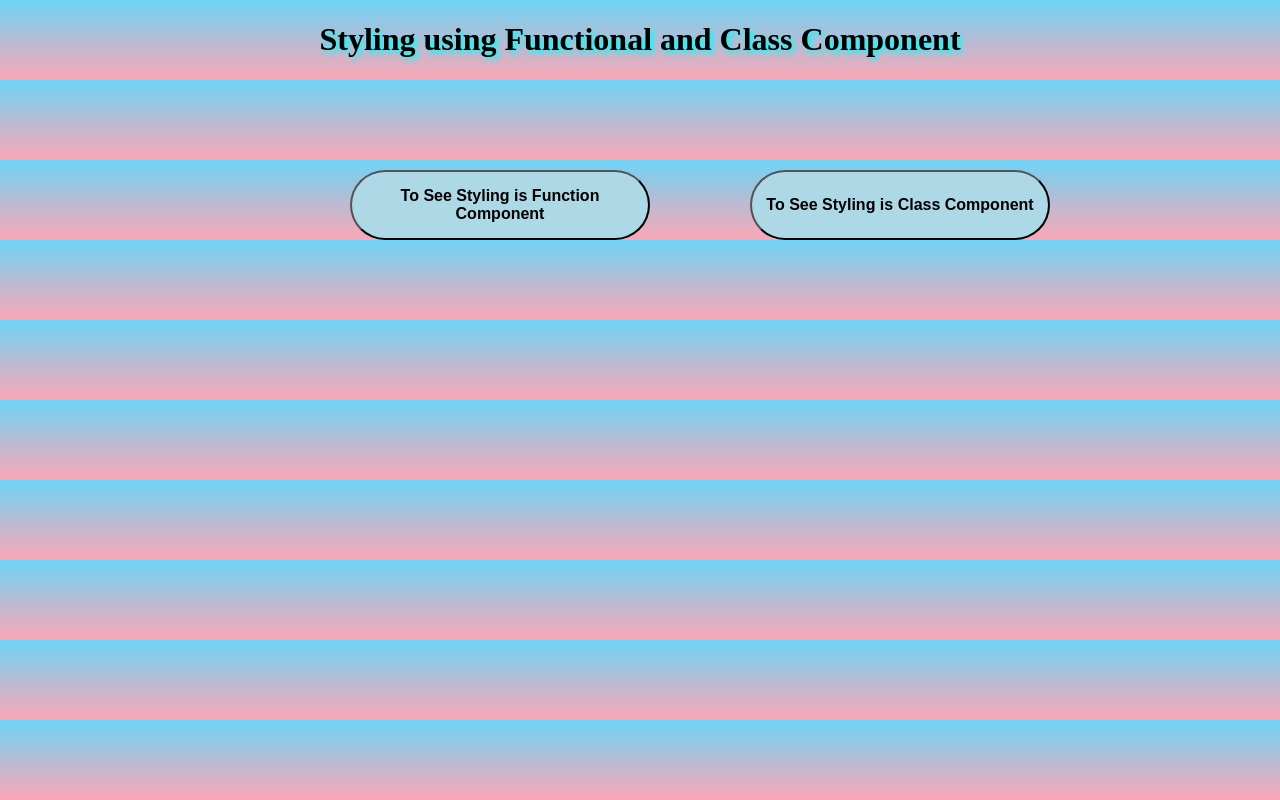
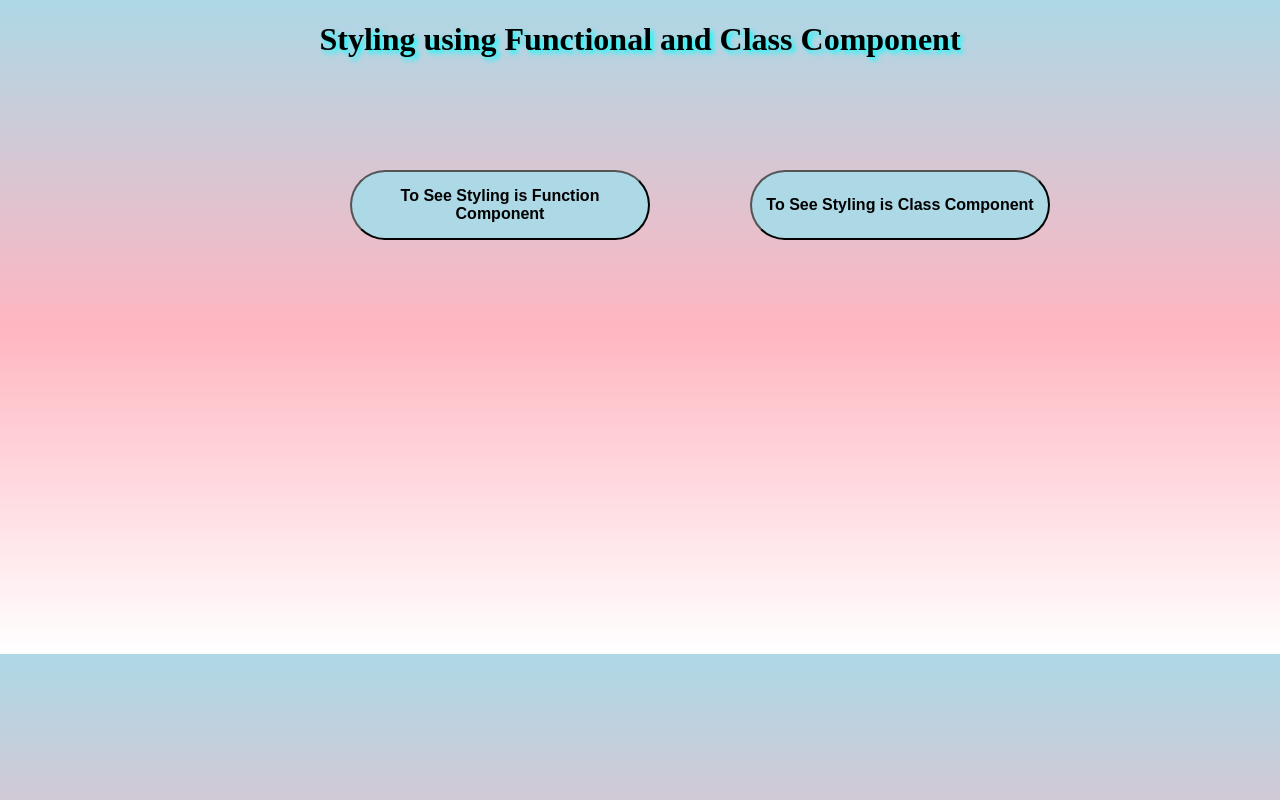
Before and after one commit to h75imanshi/Reacthandson1, a React (Create React App) app: page / in a window 1280 px wide. Built offline with nearby package versions, Linux system fonts and the light colour scheme.

Commit message:
Update Style.css

```diff
--- a/src/Handsonone/Style.css
+++ b/src/Handsonone/Style.css
@@ -1,8 +1,9 @@
 body
 {
-    background-repeat: no-repeat;
-    background:linear-gradient( rgb(109, 211, 245) ,rgb(252, 167, 181));
+    height: 625px;
+    background: linear-gradient(lightblue,lightpink,white);
 }
+
 .heading1
 {
     text-align: center;
```
